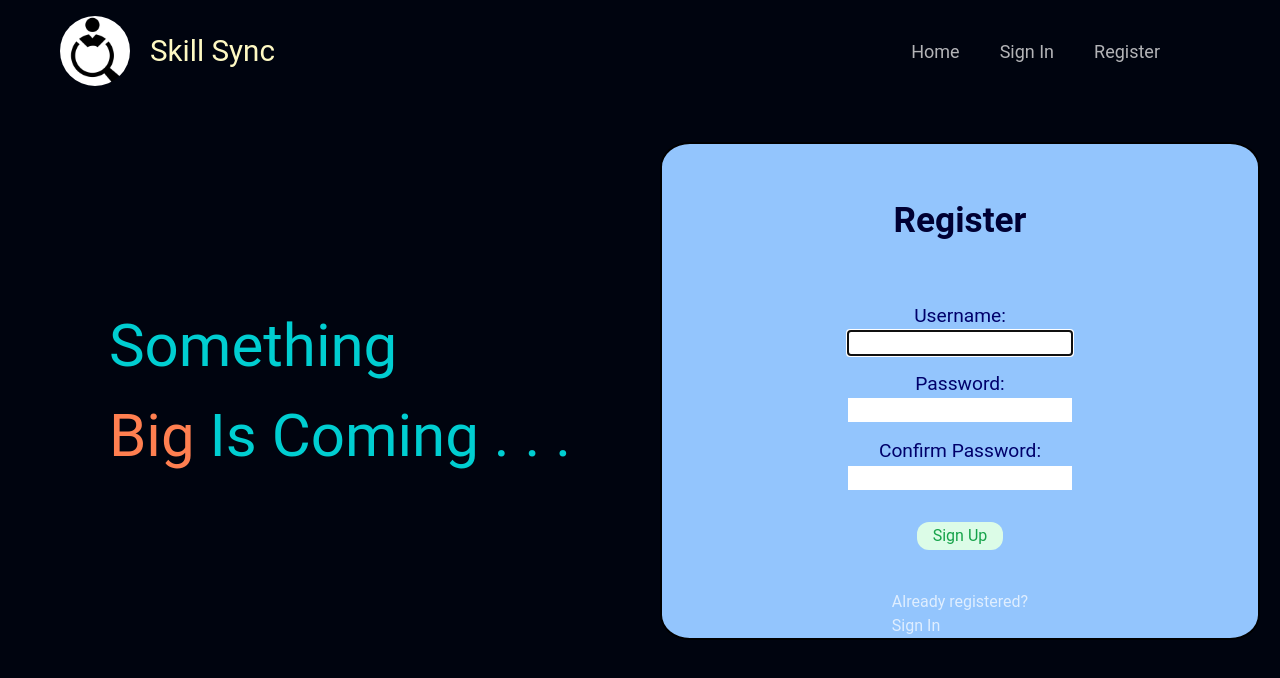
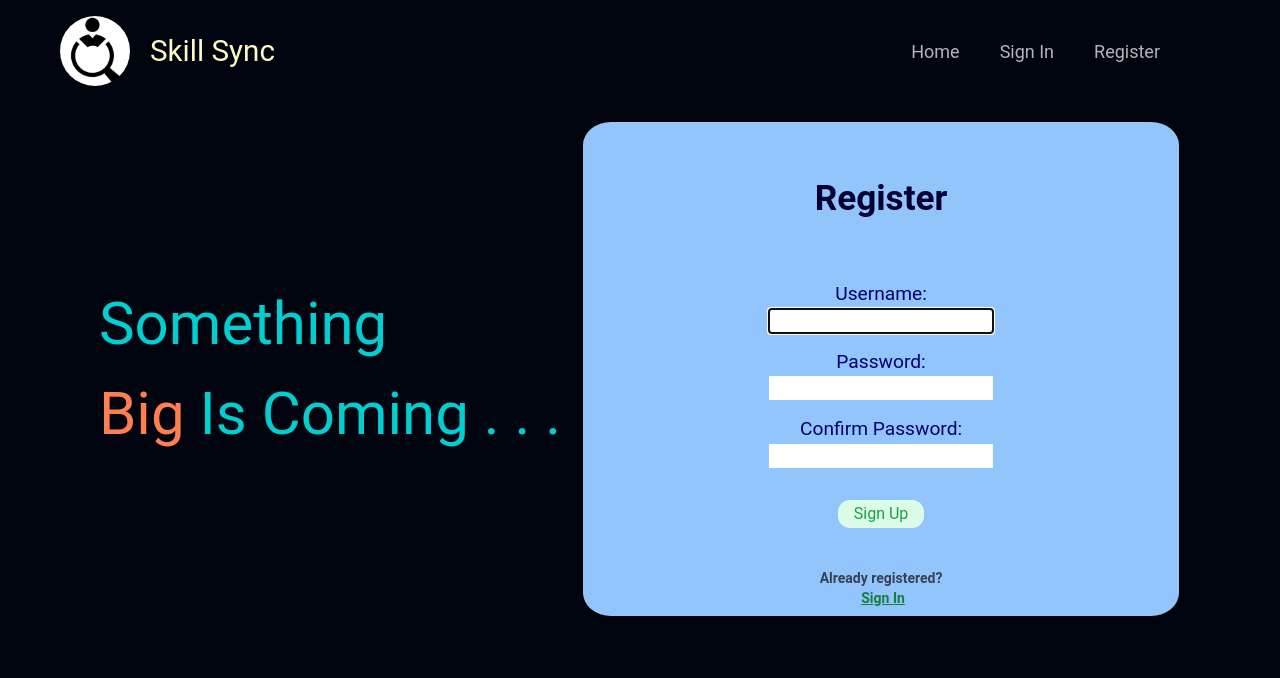
Before and after one commit to LimJiaEarn/techfest_2024, a React (Vite) app in the folder Frontend/: page /registration in a window 1280 px wide. Shown: the top 678 px of the page. Built offline with nearby package versions, Linux system fonts and the light colour scheme.

Commit message:
Improved Navbar, SignIn, Registration stylings

```diff
--- a/Frontend/src/App.jsx
+++ b/Frontend/src/App.jsx
@@ -41,11 +41,11 @@ export default function App() {
      <ResumeProvider>
       <div className="bg-black1 w-full overflow-hidden min-h-screen root">
 
-        <div className="w-full z-100 mb-5">
+        <div className="w-full sticky top-0 z-50">
           <NavBar/>
         </div>
 
-        <div className="flex justify-center">
+        <div className="flex justify-center pt-[100px]">
 
           {/* Not Signed in Yet Routes */}
           { userID===null? (
--- a/Frontend/src/components/NavBar.jsx
+++ b/Frontend/src/components/NavBar.jsx
@@ -23,7 +23,7 @@ const NavBar = () => {
 };
 
   return (
-    <nav className="w-full flex py-4 justify-between items-center max-h-100">
+    <nav className="w-full flex py-4 justify-between items-center max-h-100 fixed top-0 z-50 bg-black1">
 
       <div className="flex items-center justify-center gap-[20px]">
         <NavLink to="/home" onClick={() => setCurrentPage("home")} className="ml-10 sm:ml-[60px]">
--- a/Frontend/src/components/Registration.jsx
+++ b/Frontend/src/components/Registration.jsx
@@ -124,14 +124,14 @@ const Registration = () => {
 
             ) : (
 
-                <section className="flex justify-center items-center">
+                <section className="flex flex-col sm:flex-row justify-center items-center gap-[20px]">
 
-                    <div className="flex-1 flex justify-center items-center">
+                    <div className="flex-0 flex justify-center items-center">
                         <p className="text-[32px] sm:text-[60px] text-coral3">Something<span className="text-coral4"><br/> Big </span> Is Coming . . . </p>
                     </div>
 
 
-                    <div className="flex-1 flex flex-col gap-10 items-center border-2 border-black max-w-[600px] bg-blue-300 rounded-[5%]">
+                    <div className="flex-1 flex flex-col gap-10 items-center border-2 border-black max-w-[600px] bg-blue-300 min-w-[300px] rounded-[5%]">
 
                         <p ref={errRef} className={errMsg ? "errmsg" : "offscreen"} aria-live="assertive">{errMsg}</p>
 
@@ -159,16 +159,13 @@ const Registration = () => {
                                 className="text-black pl-1"
                             />
                             <p id="uidnote" className={`${userFocus && user && !validName ? "" : "hidden"} max-w-[300px] bg-red-100 text-red-800 rounded-md px-2 py-2 mt-2`}>
-                                4 to 24 characters.<br />
-                                Must begin with a letter.<br />
-                                Letters, numbers, underscores, hyphens allowed.
+                                - 4 to 24 characters.<br />
+                                - Must begin with a letter.<br />
                             </p>
 
 
                             <label htmlFor="password" className="formh2">
                                 Password:
-                                {/* <img src={tick} className={`${validPwd ? "" : "hidden"} h-[20px] w-[20px]`} />
-                                <img src={tick} className={`${validPwd || !pwd ? "hidden" : ""} h-[20px] w-[20px]`} /> */}
                             </label>
                             <input
                                 type="password"
@@ -183,10 +180,10 @@ const Registration = () => {
                                 className="text-black pl-1"
                             />
                             <p id="pwdnote" className={`${pwdFocus && !validPwd ? "" : "hidden"} max-w-[300px] bg-red-100 text-red-800 rounded-md px-2 py-2 mt-2`}>
-                                {/* <img src={tick} className={`h-[20px] w-[20px]`} /> */}
-                                8 to 24 characters.<br />
-                                Must include uppercase and lowercase letters, a number and a special character.<br />
-                                Allowed special characters: <span aria-label="exclamation mark">!</span> <span aria-label="at symbol">@</span> <span aria-label="hashtag">#</span> <span aria-label="dollar sign">$</span> <span aria-label="percent">%</span>
+                                - 8 to 24 characters.<br />
+                                - Must include mixed case letters <br/>
+                                - Must include numbers <br/>
+                                - Must include 1 special character.<br />
                             </p>
 
 
@@ -216,10 +213,12 @@ const Registration = () => {
                         </form>
 
 
-                        <p>
-                            Already registered?<br />
-                            <span className="">
-                                <NavLink to="/signin" onClick={()=>setCurrentPage("Sign In")} >Sign In</NavLink>
+                        <p className="text-center text-sm font-semibold text-gray-700 mb-2">
+                            Already registered? <br/>
+                            <span className="ml-1 text-coral3">
+                                <NavLink to="/signin" onClick={() => setCurrentPage("Sign In")} className="underline text-green-700">
+                                    Sign In
+                                </NavLink>
                             </span>
                         </p>
 
--- a/Frontend/src/components/SignIn.jsx
+++ b/Frontend/src/components/SignIn.jsx
@@ -110,7 +110,7 @@ const SignIn = () => {
 
     return (
 
-    <section className="flex justify-center items-center gap-[20px] w-screen">
+    <section className="flex justify-center min-h-screen items-center gap-[20px] w-screen pb-[10%]">
 
         <div className="flex-1 flex justify-center items-center max-w-[300px]">
             <p className="text-[32px] sm:text-[60px] text-coral3">Welcome<br/> Back !</p>
@@ -166,10 +166,12 @@ const SignIn = () => {
             </form>
 
 
-            <p>
-                Not registered?<br />
-                <span className="">
-                    <NavLink to="/registration" onClick={()=>setCurrentPage("Register")} >Register Now!</NavLink>
+            <p className="text-center text-sm font-semibold text-gray-700 mb-2">
+                Not registered yet? <br/>
+                <span className="ml-1 text-coral3">
+                    <NavLink to="/registration" onClick={() => setCurrentPage("Register")} className="underline text-green-700">
+                        Register Now!
+                    </NavLink>
                 </span>
             </p>
 
```
